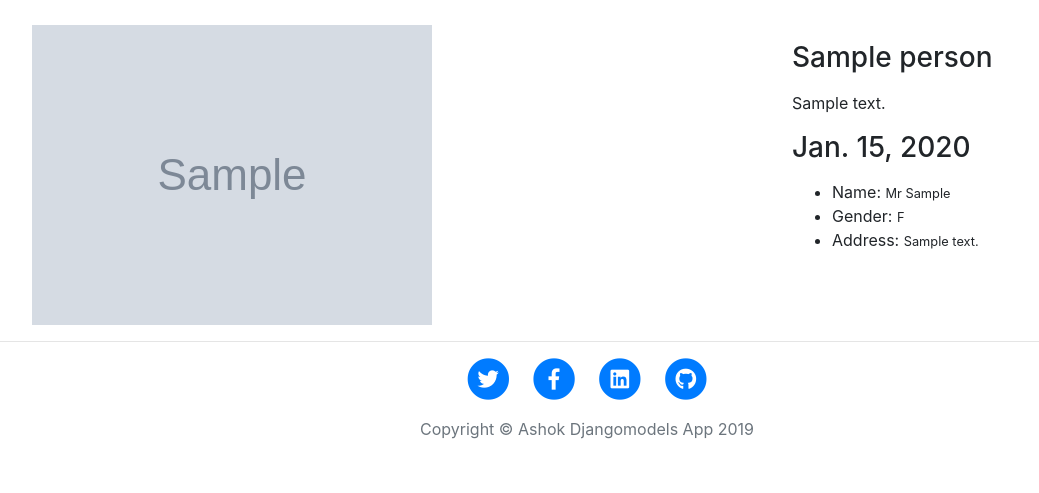
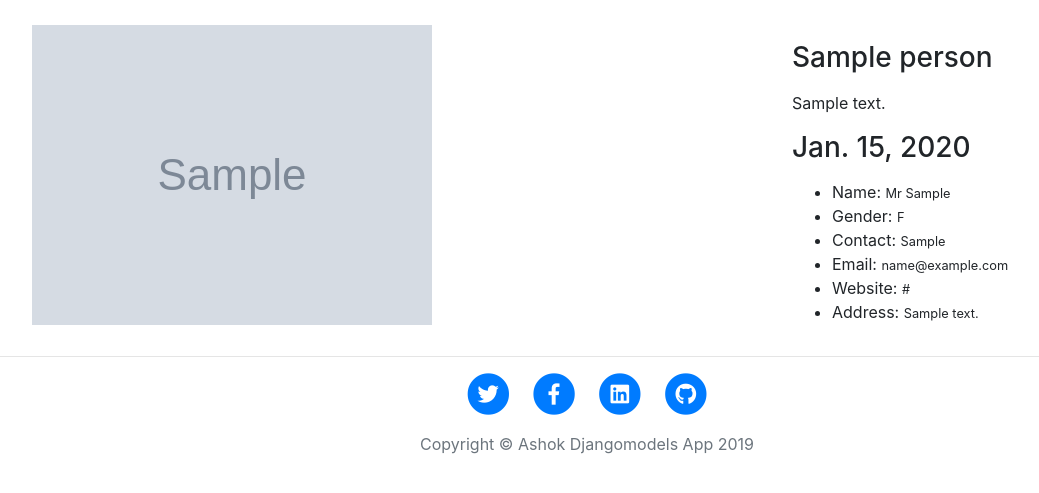
Before and after one commit to ashoknescode/djangomodels-backend, a Django app: page / in a window 1280 px wide. Shown: the part 71-564 px from the top of the page, without its empty margins (53-1092 px from the left). Run offline with Django 3.2, Linux system fonts and the light colour scheme; tables that the repository leaves empty hold one stand-in row (values such as "Sample post"); grey boxes marked "Sample" are stand-in pictures; some libraries are stand-ins or nearby versions; some web fonts are replaced.

Commit message:
[Update]models and template

```diff
--- a/data/models.py
+++ b/data/models.py
@@ -8,7 +8,8 @@ class Person(models.Model):
 	heading = models.CharField(max_length=100)
 	author = models.ForeignKey(User, on_delete=models.CASCADE)
 	User   = models.CharField(max_length= 50)
-	about = models.CharField(max_length=800)
+	# about = models.CharField(max_length=800)
+	text = models.TextField(null=True)
 	ABBREVIATION_CHOICE = (
 		('Mr', 'Mister'),
 		('Mis', 'Misses'),
@@ -24,7 +25,10 @@ class Person(models.Model):
 		)
 	gender = models.CharField(max_length=10, choices=CATEGRY_CHOICE)
 	birthday = models.DateField()
-	address = models.CharField(max_length=255)
+	contact = models.CharField(max_length=12, null=True, blank=True)
+	url = models.URLField(null=True)
+	email = models.CharField(max_length=30)
+	address = models.TextField(null=True, blank=True)
 	image = models.ImageField(upload_to='img', blank=True)
 
 
--- a/templates/homepage.html
+++ b/templates/homepage.html
@@ -23,11 +23,14 @@
 
         <div class="col-md-4">
           <h3 class="my-3">{{ person.heading }}</h3>
-          <p>{{ person.about }}</p>
+          <p>{{ person.text }}</p>
           <h3 class="my-3">{{ person.birthday }}</h3>
           <ul>
             <li>Name: <small>{{ person.salutation }} {{ person.User }}</small></li>
             <li>Gender: <small>{{ person.gender }}</small></li>
+            <li>Contact: <small>{{ person.contact }}</small></li>
+            <li>Email: <small>{{ person.email }}</small></li>
+            <li>Website: <small>{{ person.url }}</small></li>
             <li>Address: <small>{{ person.address }}</small></li>
           </ul>
         </div>
```
Also changed, not shown: data/migrations/0008_auto_20190106_1518.py (added), data/migrations/0009_auto_20190106_1521.py (added).
